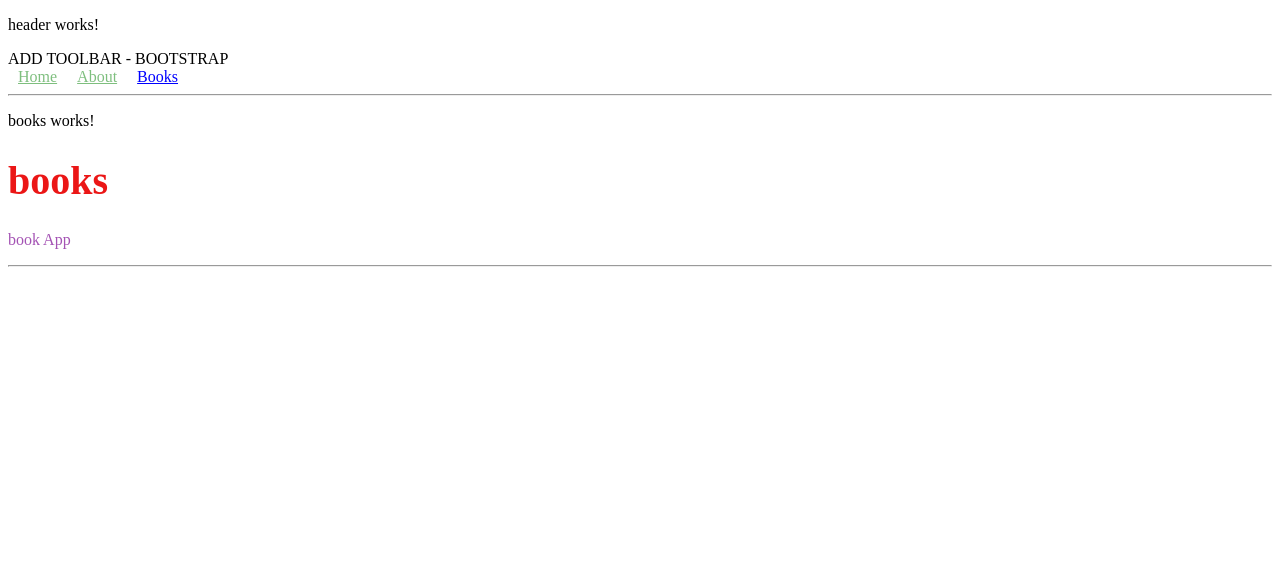
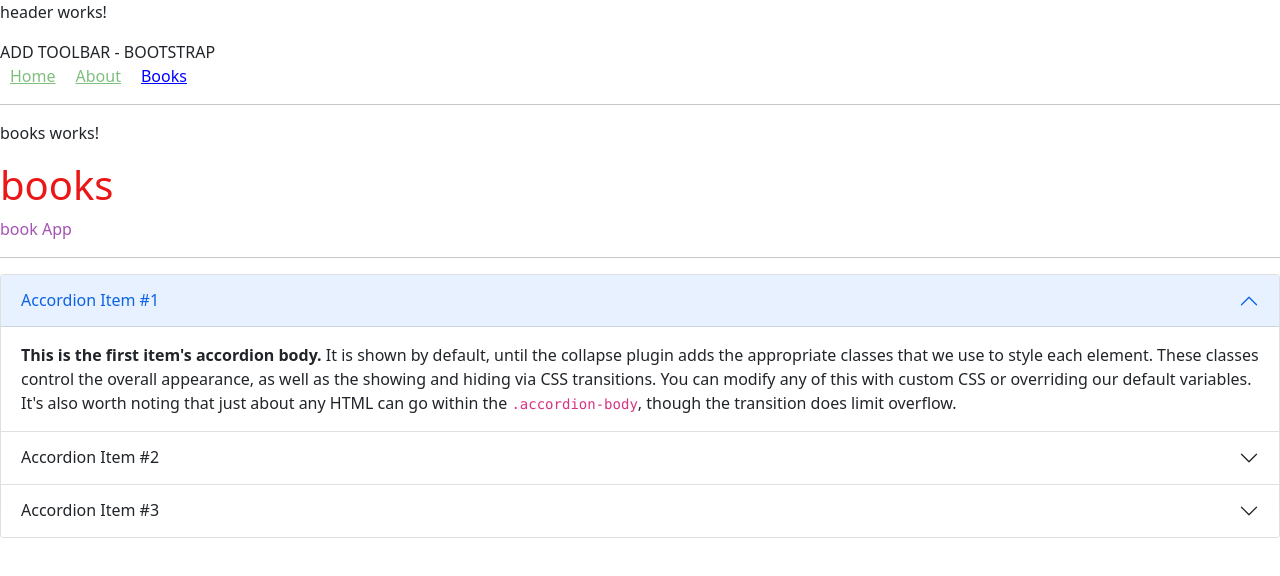
Before and after one commit to kocak-ilyas/book-app-for-library-with-angular, an Angular app: page /books in a window 1280 px wide. Shown: the top 576 px of the page. Built offline with nearby package versions, Linux system fonts and the light colour scheme.

Commit message:
bootstrap added

```diff
--- a/src/app/books/books.component.html
+++ b/src/app/books/books.component.html
@@ -4,3 +4,41 @@
   <p class="page-description">book App</p>
   <hr />
 </main>
+<div class="accordion" id="accordionExample">
+  <div class="accordion-item">
+    <h2 class="accordion-header" id="headingOne">
+      <button class="accordion-button" type="button" data-bs-toggle="collapse" data-bs-target="#collapseOne" aria-expanded="true" aria-controls="collapseOne">
+        Accordion Item #1
+      </button>
+    </h2>
+    <div id="collapseOne" class="accordion-collapse collapse show" aria-labelledby="headingOne" data-bs-parent="#accordionExample">
+      <div class="accordion-body">
+        <strong>This is the first item's accordion body.</strong> It is shown by default, until the collapse plugin adds the appropriate classes that we use to style each element. These classes control the overall appearance, as well as the showing and hiding via CSS transitions. You can modify any of this with custom CSS or overriding our default variables. It's also worth noting that just about any HTML can go within the <code>.accordion-body</code>, though the transition does limit overflow.
+      </div>
+    </div>
+  </div>
+  <div class="accordion-item">
+    <h2 class="accordion-header" id="headingTwo">
+      <button class="accordion-button collapsed" type="button" data-bs-toggle="collapse" data-bs-target="#collapseTwo" aria-expanded="false" aria-controls="collapseTwo">
+        Accordion Item #2
+      </button>
+    </h2>
+    <div id="collapseTwo" class="accordion-collapse collapse" aria-labelledby="headingTwo" data-bs-parent="#accordionExample">
+      <div class="accordion-body">
+        <strong>This is the second item's accordion body.</strong> It is hidden by default, until the collapse plugin adds the appropriate classes that we use to style each element. These classes control the overall appearance, as well as the showing and hiding via CSS transitions. You can modify any of this with custom CSS or overriding our default variables. It's also worth noting that just about any HTML can go within the <code>.accordion-body</code>, though the transition does limit overflow.
+      </div>
+    </div>
+  </div>
+  <div class="accordion-item">
+    <h2 class="accordion-header" id="headingThree">
+      <button class="accordion-button collapsed" type="button" data-bs-toggle="collapse" data-bs-target="#collapseThree" aria-expanded="false" aria-controls="collapseThree">
+        Accordion Item #3
+      </button>
+    </h2>
+    <div id="collapseThree" class="accordion-collapse collapse" aria-labelledby="headingThree" data-bs-parent="#accordionExample">
+      <div class="accordion-body">
+        <strong>This is the third item's accordion body.</strong> It is hidden by default, until the collapse plugin adds the appropriate classes that we use to style each element. These classes control the overall appearance, as well as the showing and hiding via CSS transitions. You can modify any of this with custom CSS or overriding our default variables. It's also worth noting that just about any HTML can go within the <code>.accordion-body</code>, though the transition does limit overflow.
+      </div>
+    </div>
+  </div>
+</div>
--- a/src/index.html
+++ b/src/index.html
@@ -6,9 +6,11 @@
     <base href="/" />
     <meta name="viewport" content="width=device-width, initial-scale=1" />
     <link rel="icon" type="image/x-icon" href="favicon.ico" />
+    <link href="https://cdn.jsdelivr.net/npm/bootstrap@5.0.1/dist/css/bootstrap.min.css" rel="stylesheet" integrity="sha384-+0n0xVW2eSR5OomGNYDnhzAbDsOXxcvSN1TPprVMTNDbiYZCxYbOOl7+AMvyTG2x" crossorigin="anonymous">
   </head>
 
   <body>
     <app-root></app-root>
+    <script src="https://cdn.jsdelivr.net/npm/bootstrap@5.0.1/dist/js/bootstrap.bundle.min.js" integrity="sha384-gtEjrD/SeCtmISkJkNUaaKMoLD0//ElJ19smozuHV6z3Iehds+3Ulb9Bn9Plx0x4" crossorigin="anonymous"></script>
   </body>
 </html>
```
